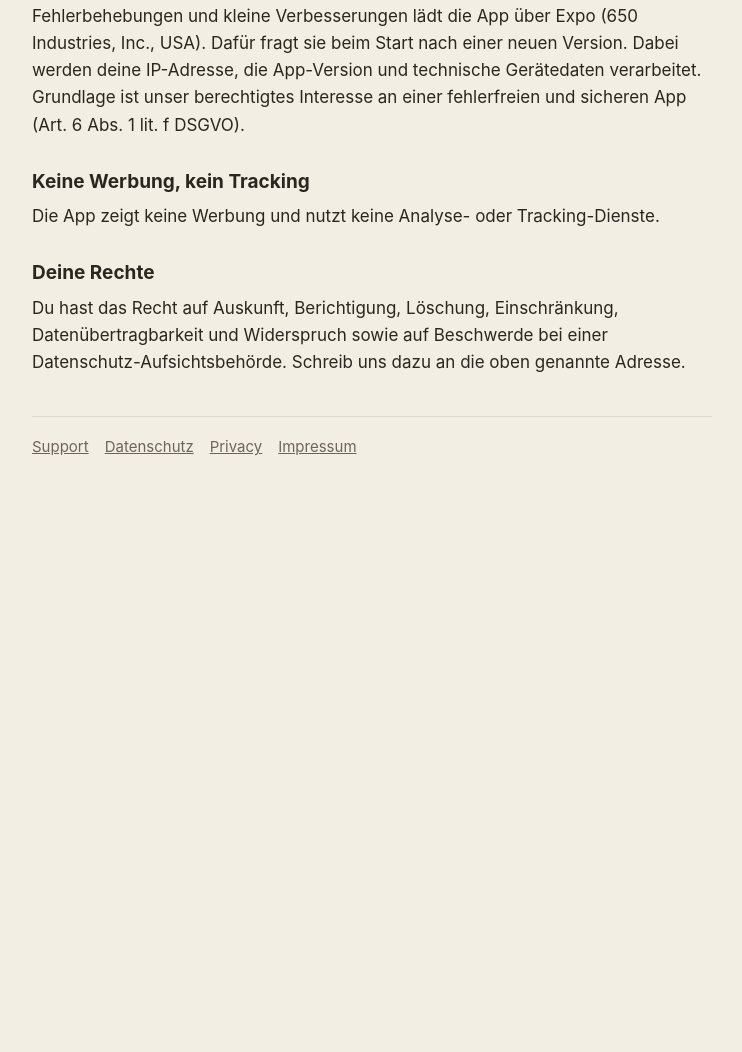
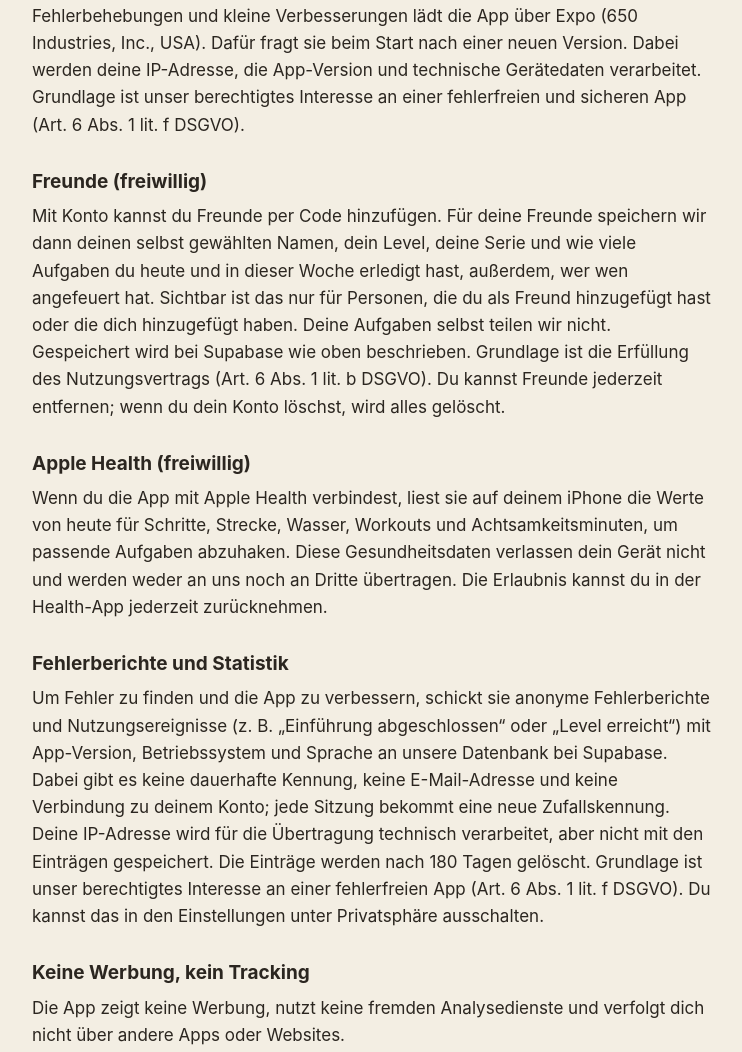
Before and after one commit to jannibanni1337-dev/your-quest-site, a plain HTML site: page datenschutz.html in a window 1280 px wide. Shown: the part 1098-2150 px from the top of the page, without its empty margins (268-1010 px from the left). Before the commit the page ends 1621 px from the top, so only its background shows below. Drawn offline with Linux system fonts and the light colour scheme.

Commit message:
Datenschutz: Freunde, Apple Health, Fehlerberichte und Statistik
Co-Authored-By: Claude Opus 5.5 <noreply@anthropic.com>

```diff
--- a/datenschutz.html
+++ b/datenschutz.html
@@ -43,8 +43,14 @@ footer a{color:inherit;margin-right:16px}
 <p>Käufe laufen über den App Store von Apple oder Google Play. Zahlungsdaten bekommen wir nicht. Zur Abwicklung nutzen wir RevenueCat (RevenueCat, Inc., USA). Dabei werden eine zufällige Kennung ohne Namen, die gekauften Produkte und technische Gerätedaten verarbeitet. Grundlage ist die Erfüllung des Kaufvertrags (Art. 6 Abs. 1 lit. b DSGVO).</p>
 <h2>App-Updates</h2>
 <p>Fehlerbehebungen und kleine Verbesserungen lädt die App über Expo (650 Industries, Inc., USA). Dafür fragt sie beim Start nach einer neuen Version. Dabei werden deine IP-Adresse, die App-Version und technische Gerätedaten verarbeitet. Grundlage ist unser berechtigtes Interesse an einer fehlerfreien und sicheren App (Art. 6 Abs. 1 lit. f DSGVO).</p>
+<h2>Freunde (freiwillig)</h2>
+<p>Mit Konto kannst du Freunde per Code hinzufügen. Für deine Freunde speichern wir dann deinen selbst gewählten Namen, dein Level, deine Serie und wie viele Aufgaben du heute und in dieser Woche erledigt hast, außerdem, wer wen angefeuert hat. Sichtbar ist das nur für Personen, die du als Freund hinzugefügt hast oder die dich hinzugefügt haben. Deine Aufgaben selbst teilen wir nicht. Gespeichert wird bei Supabase wie oben beschrieben. Grundlage ist die Erfüllung des Nutzungsvertrags (Art. 6 Abs. 1 lit. b DSGVO). Du kannst Freunde jederzeit entfernen; wenn du dein Konto löschst, wird alles gelöscht.</p>
+<h2>Apple Health (freiwillig)</h2>
+<p>Wenn du die App mit Apple Health verbindest, liest sie auf deinem iPhone die Werte von heute für Schritte, Strecke, Wasser, Workouts und Achtsamkeitsminuten, um passende Aufgaben abzuhaken. Diese Gesundheitsdaten verlassen dein Gerät nicht und werden weder an uns noch an Dritte übertragen. Die Erlaubnis kannst du in der Health-App jederzeit zurücknehmen.</p>
+<h2>Fehlerberichte und Statistik</h2>
+<p>Um Fehler zu finden und die App zu verbessern, schickt sie anonyme Fehlerberichte und Nutzungsereignisse (z. B. „Einführung abgeschlossen“ oder „Level erreicht“) mit App-Version, Betriebssystem und Sprache an unsere Datenbank bei Supabase. Dabei gibt es keine dauerhafte Kennung, keine E-Mail-Adresse und keine Verbindung zu deinem Konto; jede Sitzung bekommt eine neue Zufallskennung. Deine IP-Adresse wird für die Übertragung technisch verarbeitet, aber nicht mit den Einträgen gespeichert. Die Einträge werden nach 180 Tagen gelöscht. Grundlage ist unser berechtigtes Interesse an einer fehlerfreien App (Art. 6 Abs. 1 lit. f DSGVO). Du kannst das in den Einstellungen unter Privatsphäre ausschalten.</p>
 <h2>Keine Werbung, kein Tracking</h2>
-<p>Die App zeigt keine Werbung und nutzt keine Analyse- oder Tracking-Dienste.</p>
+<p>Die App zeigt keine Werbung, nutzt keine fremden Analysedienste und verfolgt dich nicht über andere Apps oder Websites.</p>
 <h2>Deine Rechte</h2>
 <p>Du hast das Recht auf Auskunft, Berichtigung, Löschung, Einschränkung, Datenübertragbarkeit und Widerspruch sowie auf Beschwerde bei einer Datenschutz-Aufsichtsbehörde. Schreib uns dazu an die oben genannte Adresse.</p>
 <footer><a href="/">Support</a><a href="/datenschutz.html">Datenschutz</a><a href="/privacy.html">Privacy</a><a href="/impressum.html">Impressum</a></footer>
```
Also changed, not shown: privacy.html (+7 -1 lines).
